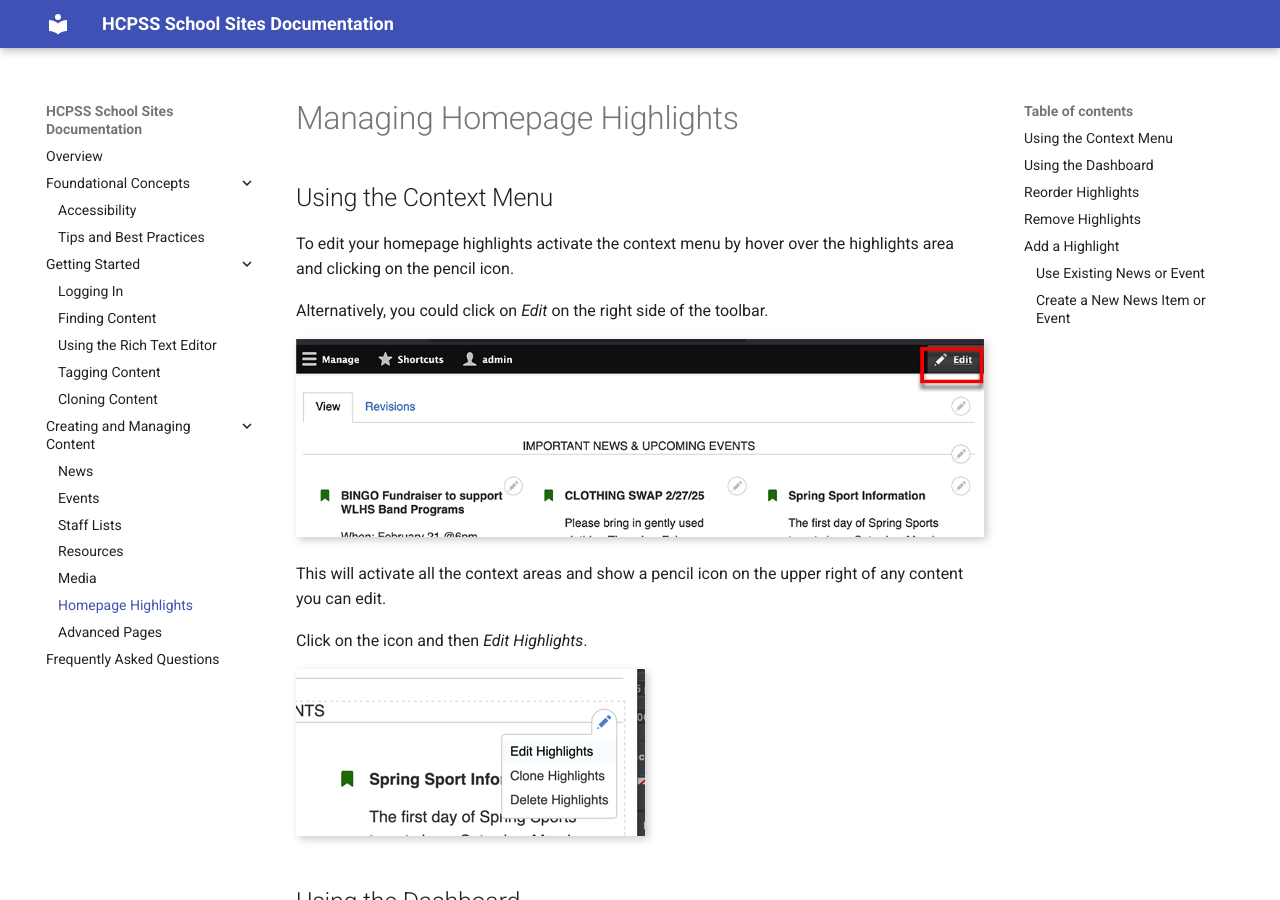
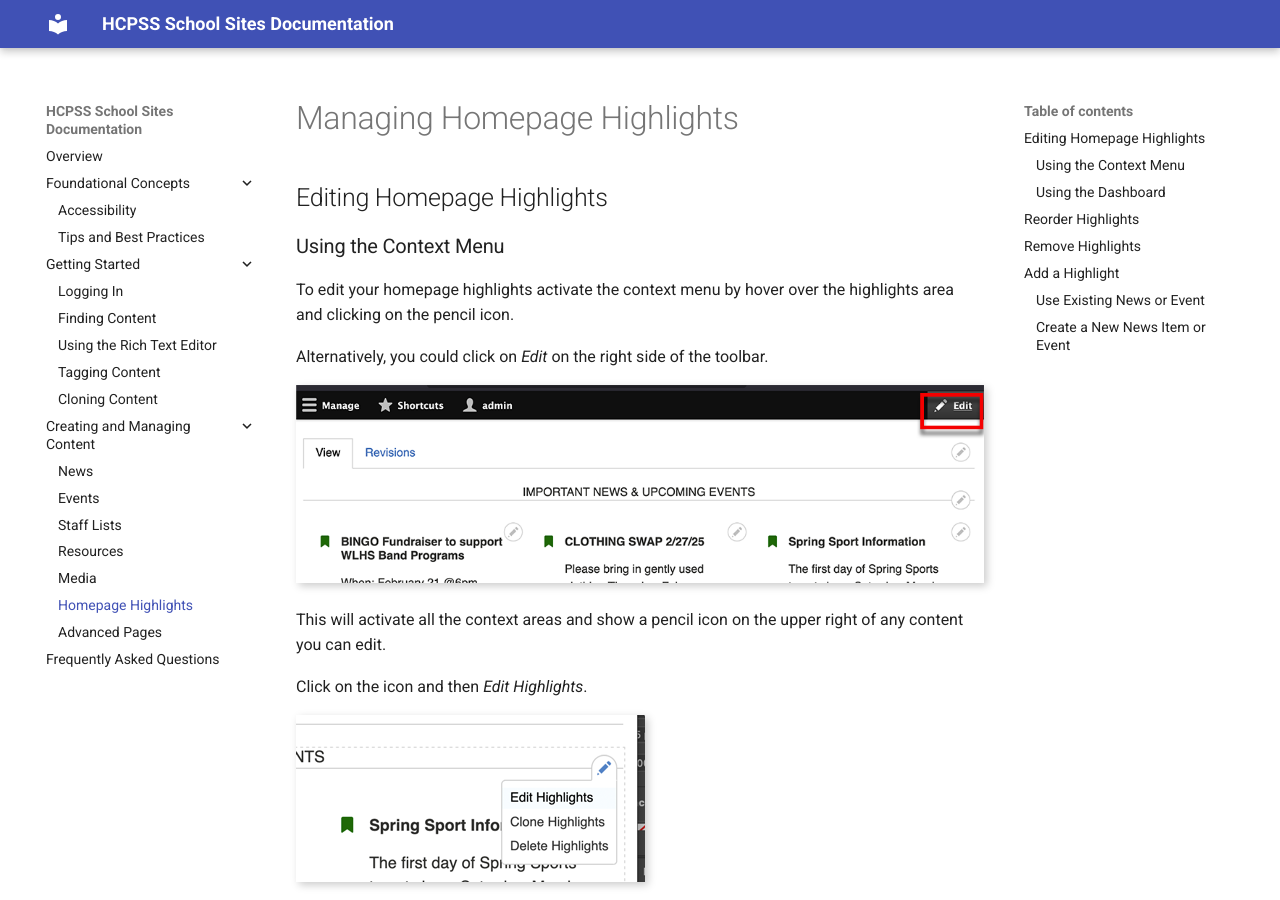
Before and after one commit to HCPSS/schoolsites-help, an MkDocs documentation site: the page built from docs/managing-homepage-highlights.md, in a window 1280 px wide and 900 px high. Built offline with MkDocs 1.6.1 and Material for MkDocs 9.7.7, drawn with Linux system fonts in a browser that asks for light colours.

Commit message:
Heading change

```diff
--- a/docs/managing-homepage-highlights.md
+++ b/docs/managing-homepage-highlights.md
@@ -1,6 +1,8 @@
 # Managing Homepage Highlights
 
-## Using the Context Menu
+## Editing Homepage Highlights
+
+### Using the Context Menu
 
 To edit your homepage highlights activate the context menu by hover over the
 highlights area and clicking on the pencil icon.
@@ -16,7 +18,7 @@ Click on the icon and then *Edit Highlights*.
 
 ![Edit Highlights link](../images/highlight-context-menu.png)
 
-## Using the Dashboard
+### Using the Dashboard
 
 There us a link to edit your homepage highlights on your dashboard.
 
```
